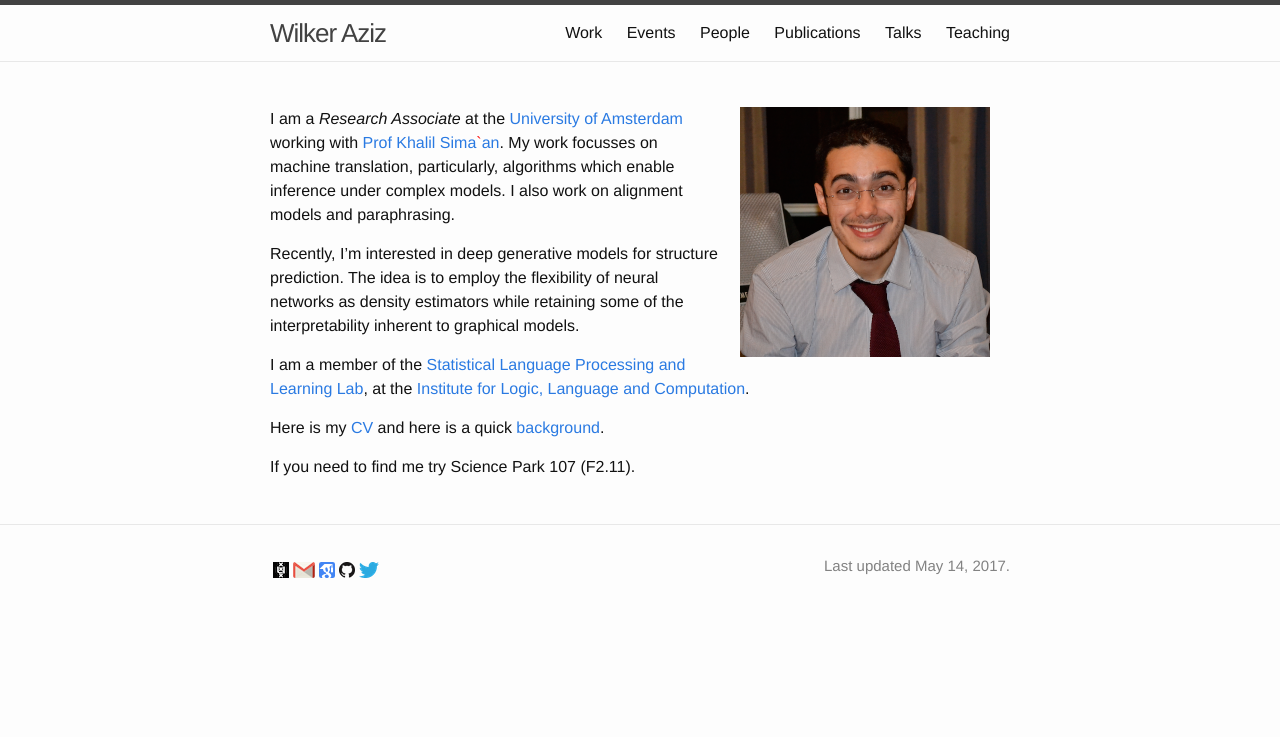
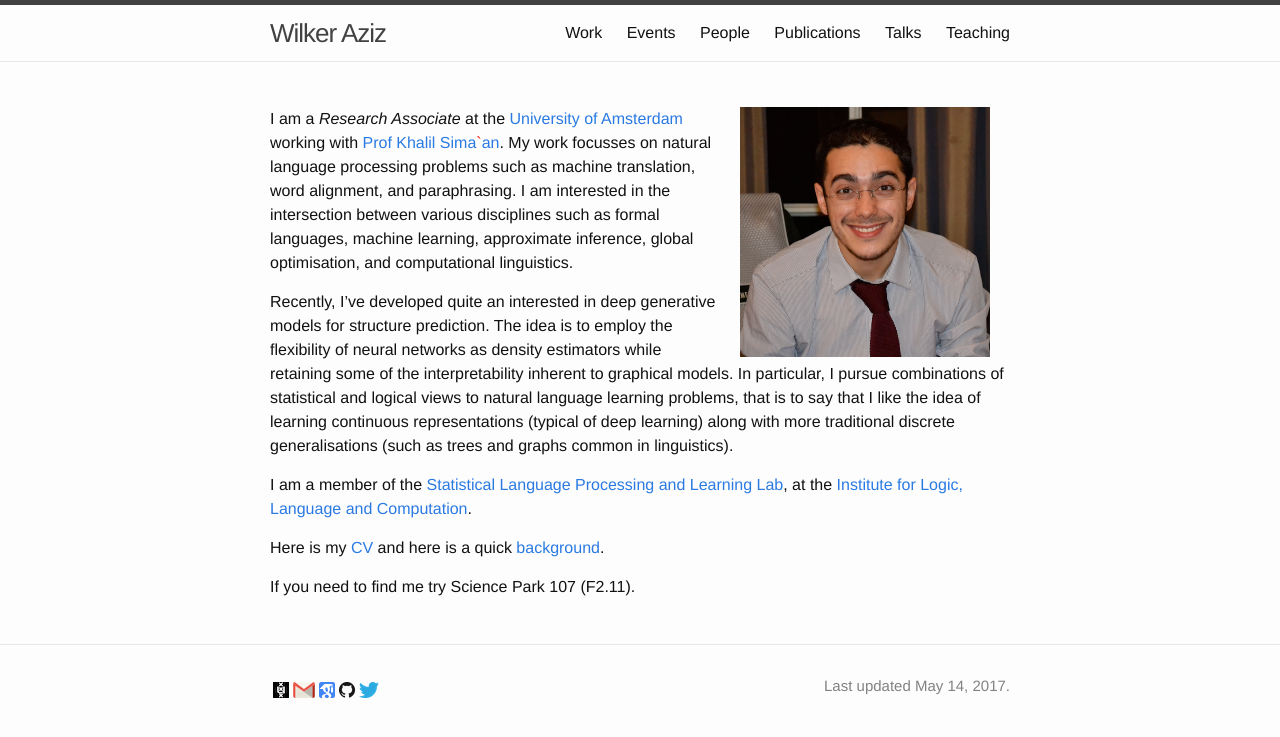
Before and after one commit to wilkeraziz/oldsite, a Jekyll site: the page built from index.md, in a window 1280 px wide. Shown: the top 737 px of the page. Built offline with Jekyll 4.4.1, drawn with Linux system fonts in a browser that asks for light colours.

Commit message:
update interests

```diff
--- a/index.md
+++ b/index.md
@@ -4,11 +4,10 @@ layout: default
 
 ![wilker](/img/people/wilker2.png){: style="float: right; margin: 0px 20px; width: 250px; height: 250px" }
 
+I am a *Research Associate* at the [University of Amsterdam][UvA] working with [Prof {{ site.ksimaanstyle }}]({{ site.khalil_simaan }}).
+My work focusses on natural language processing problems such as machine translation, word alignment, and paraphrasing. I am interested in the intersection between various disciplines such as formal languages, machine learning, approximate inference, global optimisation, and computational linguistics.
 
-I am a *Research Associate* at the [University of Amsterdam][UvA] working with [Prof {{ site.ksimaanstyle }}]({{ site.khalil_simaan }}).
-My work focusses on machine translation, particularly, algorithms which enable inference under complex models. I also work on alignment models and paraphrasing.
-
-Recently, I'm interested in deep generative models for structure prediction. The idea is to employ the flexibility of neural networks as density estimators while retaining some of the interpretability inherent to graphical models.
+Recently, I've developed quite an interested in deep generative models for structure prediction. The idea is to employ the flexibility of neural networks as density estimators while retaining some of the interpretability inherent to graphical models. In particular, I pursue combinations of statistical and logical views to natural language learning problems, that is to say that I like the idea of learning continuous representations (typical of deep learning) along with more traditional discrete generalisations (such as trees and graphs common in linguistics).
 
 I am a member of the [Statistical Language Processing and Learning Lab][SLPLL], at the [Institute for Logic, Language and Computation][ILLC].
 
```
Also changed, not shown: 2 other files.
